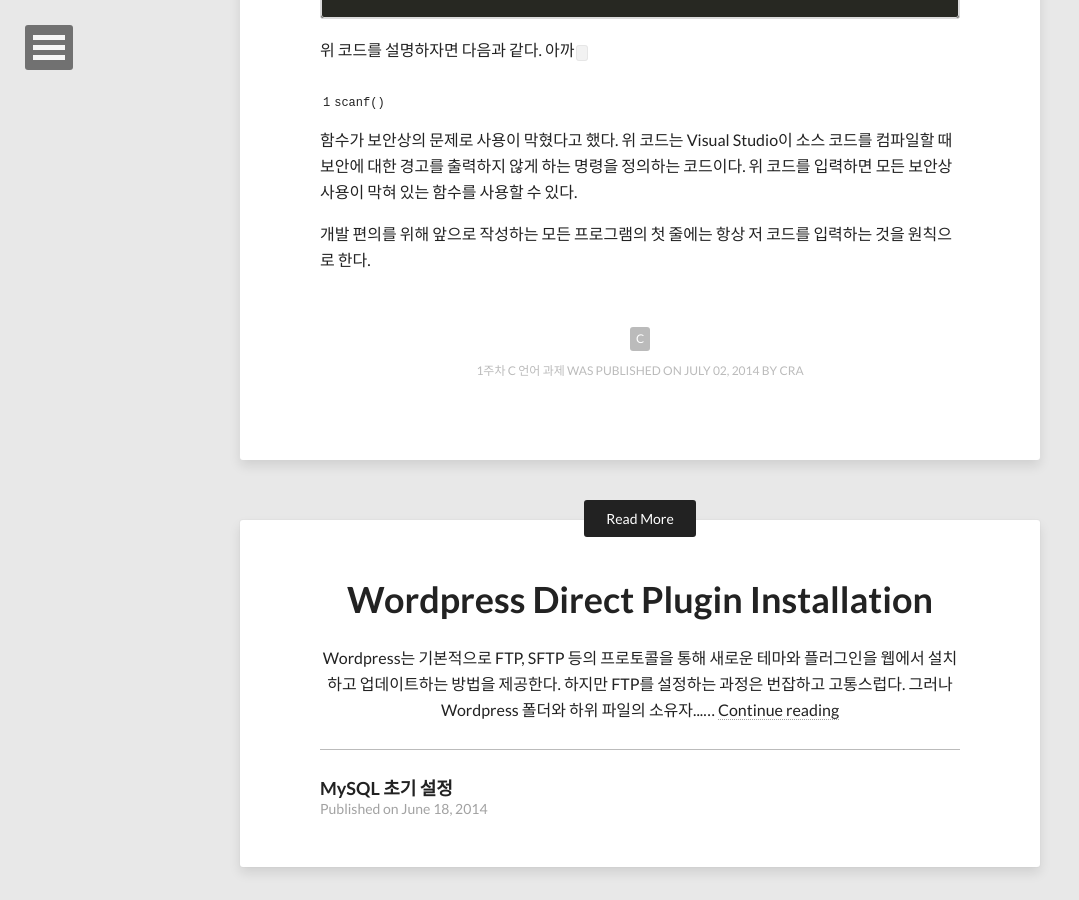
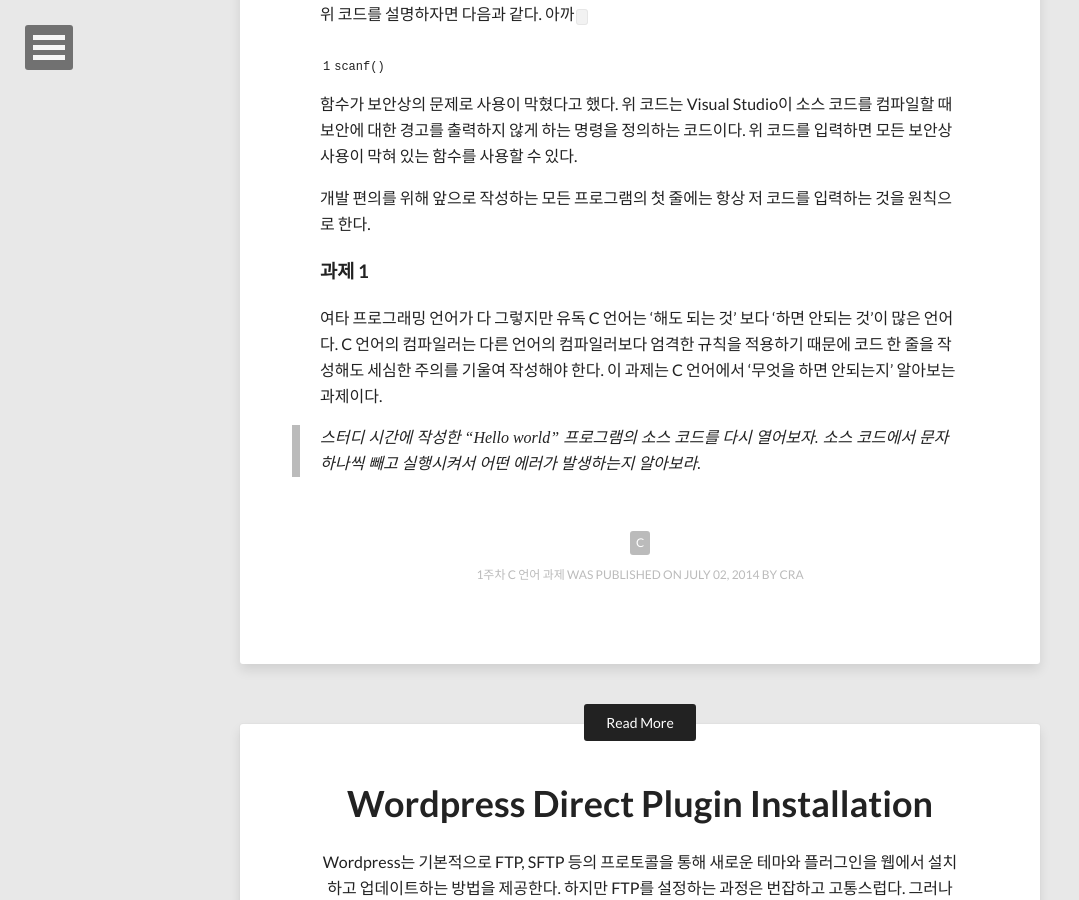
Before and after one commit to cra16/cra16.github.io, a Jekyll site: the page built from _posts/2014-07-02-1주차-C-언어-과제.md, in a window 1280 px wide and 900 px high, scrolled down 1248 px. Shown: the whole window, without its empty margins (0-1079 px from the left). Built offline with Jekyll 4.4.1, drawn with Linux system fonts in a browser that asks for light colours; nearby versions of some CDN libraries; comment, search, counter and statistics services are not loaded.

Commit message:
Update post

````diff
--- a/_posts/2014-07-02-1주차-C-언어-과제.md
+++ b/_posts/2014-07-02-1주차-C-언어-과제.md
@@ -9,9 +9,7 @@ tags: C
 Visual Studio 2013에서부터 ```scanf()``` 함수의 사용이 막혔다. ```scanf()```를 사용하면 다음과 같은 오류를 출력한다.
 
 	오류	1 error C4996: 'scanf': This function or variable may be unsafe.
-
 	Consider using scanf_s instead.
-
 	To disable deprecation, use _CRT_SECURE_NO_WARNINGS. See online help for details.
 
 보안상 안전하지 않은 함수이므로 사용을 못하게 했다고 하지만 그 대안으로 제시된 ```scanf_s()``` 는 C 표준 함수가 아니다. ```scanf_s()``` 는 Visual Studio에서만 사용되는데 만약 ```scanf_s()``` 가 포함된 소스 코드를 다른 IDE(통합개발환경)에서 컴파일하면 에러를 출력할 것이다. 따라서 C 언어 표준을 최대한 따르고자 여기서는 ```scanf()``` 함수를 사용하기로 하며 사용 방법을 소개한다.
@@ -27,3 +25,9 @@
 위 코드를 설명하자면 다음과 같다. 아까 ```scanf()``` 함수가 보안상의 문제로 사용이 막혔다고 했다. 위 코드는 Visual Studio이 소스 코드를 컴파일할 때 보안에 대한 경고를 출력하지 않게 하는 명령을 정의하는 코드이다. 위 코드를 입력하면 모든 보안상 사용이 막혀 있는 함수를 사용할 수 있다.
 
 개발 편의를 위해 앞으로 작성하는 모든 프로그램의 첫 줄에는 항상 저 코드를 입력하는 것을 원칙으로 한다.
+
+### 과제 1
+
+여타 프로그래밍 언어가 다 그렇지만 유독 C 언어는 '해도 되는 것' 보다 '하면 안되는 것'이 많은 언어다. C 언어의 컴파일러는 다른 언어의 컴파일러보다 엄격한 규칙을 적용하기 때문에 코드 한 줄을 작성해도 세심한 주의를 기울여 작성해야 한다. 이 과제는 C 언어에서 '무엇을 하면 안되는지' 알아보는 과제이다.
+
+> 스터디 시간에 작성한 "Hello world" 프로그램의 소스 코드를 다시 열어보자. 소스 코드에서 문자 하나씩 빼고 실행시켜서 어떤 에러가 발생하는지 알아보라.
````
